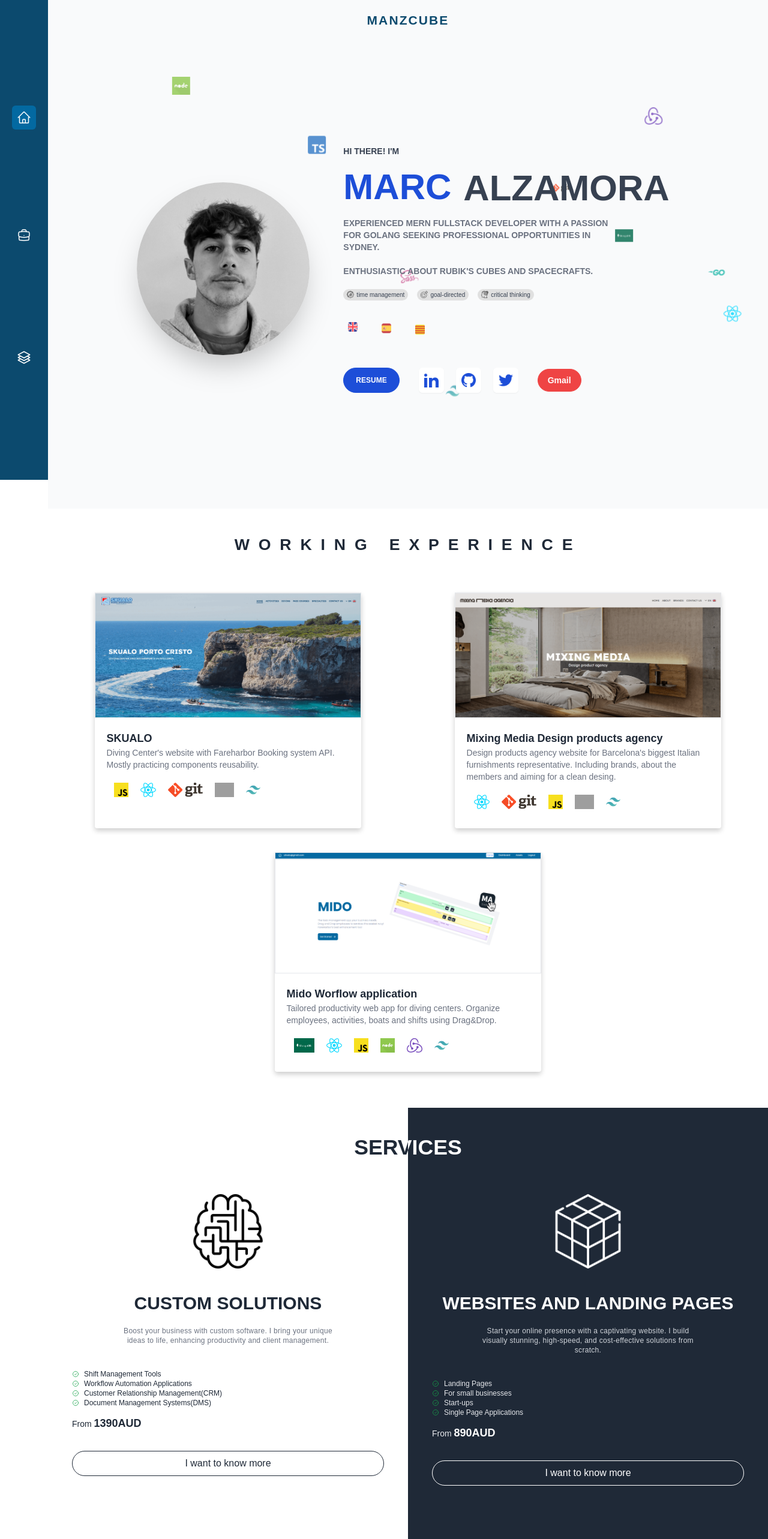
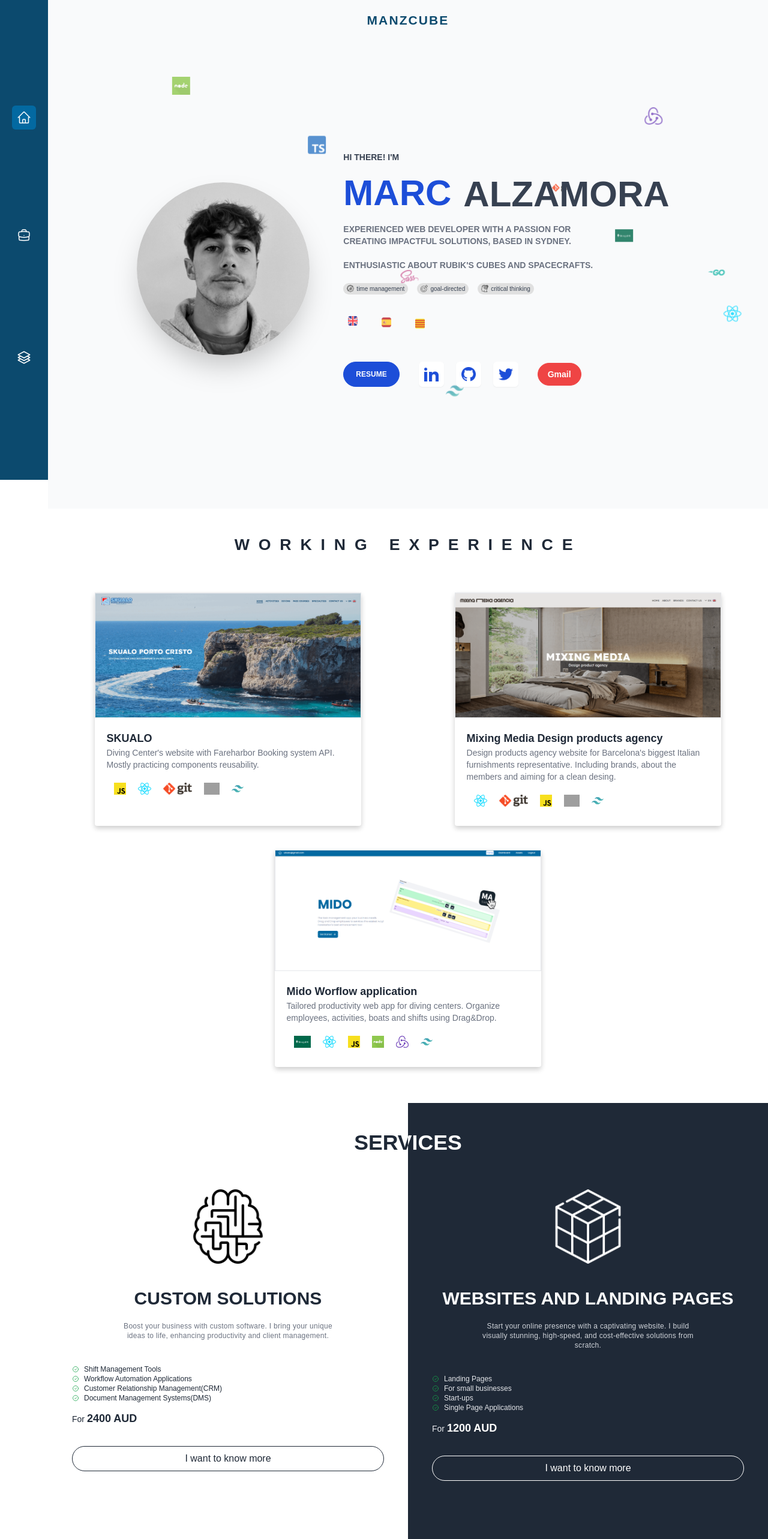
Before and after one commit to manzcube/render_portfolio, a React (Create React App) app: page / in a window 1280 px wide. Shown: the top 2566 px of the page at 60% size. Built offline with nearby package versions, Linux system fonts and the light colour scheme; grey boxes are pictures that could not be loaded.

Commit message:
services price change

```diff
--- a/src/components/Project.tsx
+++ b/src/components/Project.tsx
@@ -1,8 +1,10 @@
+// Lib
 import React, { useState } from "react";
 
+// Style
 import "../style/Components.css";
 
-interface Project {
+interface ProjectProps {
   title: string;
   subtitle: string;
   image: string;
@@ -10,7 +12,7 @@ interface Project {
   iconsList: string[] | null;
 }
 
-const Project: React.FC<Project> = ({
+const Project: React.FC<ProjectProps> = ({
   title,
   subtitle,
   image,
@@ -51,8 +53,8 @@ const Project: React.FC<Project> = ({
         </div>
       </div>
       <div className="flex w-full p-8 pt-0 gap-5">
-        {iconsList?.map((icon) => (
-          <img className="h-6" src={icon} alt="icon-image" />
+        {iconsList?.map((icon, i) => (
+          <img className="h-5" key={i} src={icon} alt="icon-image" />
         ))}
       </div>
     </a>
--- a/src/components/Sections/Introduction.tsx
+++ b/src/components/Sections/Introduction.tsx
@@ -63,8 +63,8 @@ const Introduction: React.FC = () => {
             <p className="text-gray-700 animated-bouncing-delayed">Alzamora</p>
           </div>
           <p className="text-gray-500 text-xs lg:text-sm max-w-md font-semibold">
-            Experienced MERN FullStack developer with a passion for Golang
-            seeking professional opportunities in Sydney.
+            Experienced Web Developer with a passion for creating impactful
+            solutions, based in Sydney.
           </p>
           <p className="text-gray-500 text-xs lg:text-sm max-w-md font-semibold">
             Enthusiastic about Rubik's Cubes and spacecrafts.
--- a/src/components/Sections/Services.tsx
+++ b/src/components/Sections/Services.tsx
@@ -22,7 +22,7 @@ const Services: React.FC = () => {
       <div className="w-full relative md:w-1/2 bg-white min-h-[120vh] md:min-h-screen p-5 sm:px-10 md:py-20">
         <Service
           image={brain}
-          from={1390}
+          from={2400}
           black={false}
           title="Custom Solutions"
           features={[
@@ -37,7 +37,7 @@ const Services: React.FC = () => {
       <div className="w-full relative md:w-1/2 bg-gray-800 min-h-[100vh] sm:px-10 pt-24 pb-10 p-5 md:py-20">
         <Service
           image={rubik}
-          from={890}
+          from={1200}
           title="Websites and Landing pages"
           black={true}
           features={[
--- a/src/components/Service.tsx
+++ b/src/components/Service.tsx
@@ -39,7 +39,7 @@ const Service: React.FC<Service> = ({
       <p
         className={`text-center mb-10 ${
           black ? "text-gray-300" : "text-gray-500"
-        } text-xs lg:tracking-wide px-20`}
+        } text-xs lg:tracking-wide px-8 lg:px-20`}
       >
         {text}
       </p>
@@ -64,13 +64,13 @@ const Service: React.FC<Service> = ({
           </li>
         ))}
         <p className="my-3 text-sm">
-          From{" "}
+          For{" "}
           <span
             className={`font-bold text-lg ${
               black ? "text-white" : "text-gray-800"
             }`}
           >
-            {from}AUD
+            {from} AUD
           </span>
         </p>
       </div>
--- a/src/components/TechLang.tsx
+++ b/src/components/TechLang.tsx
@@ -1,9 +1,7 @@
 import React from "react";
 
-interface TechProps {
-  image: string;
-  progress: string;
-}
+// Constants
+import TechProps from "../interfaces/types";
 
 const TechLang: React.FC<TechProps> = ({ image, progress }) => {
   return (
--- a/src/interfaces/project.ts
+++ /dev/null
@@ -1,6 +0,0 @@
-export default interface Project {
-  title: string;
-  subtitle: string;
-  image: string;
-  url: string;
-}
```
